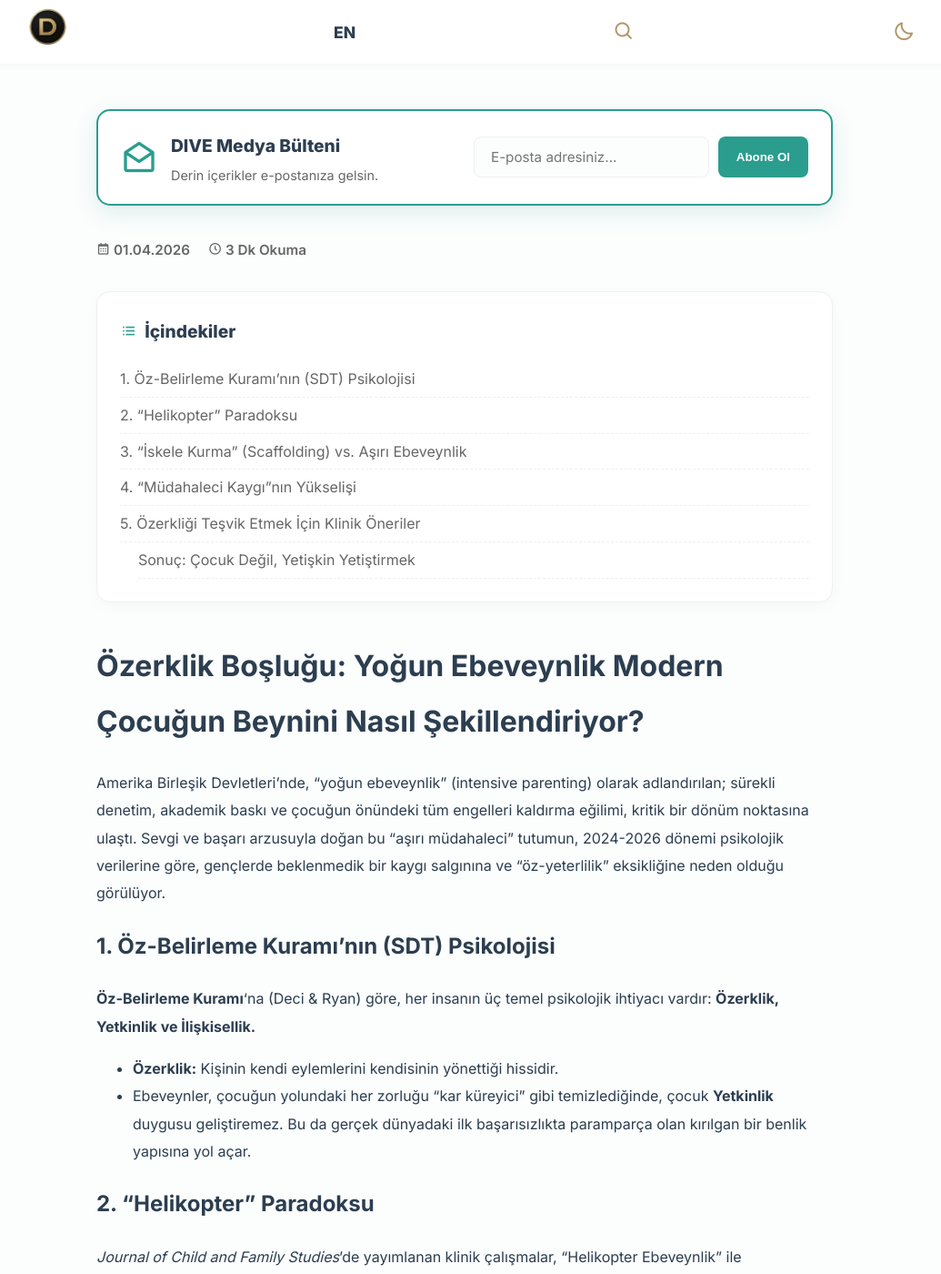
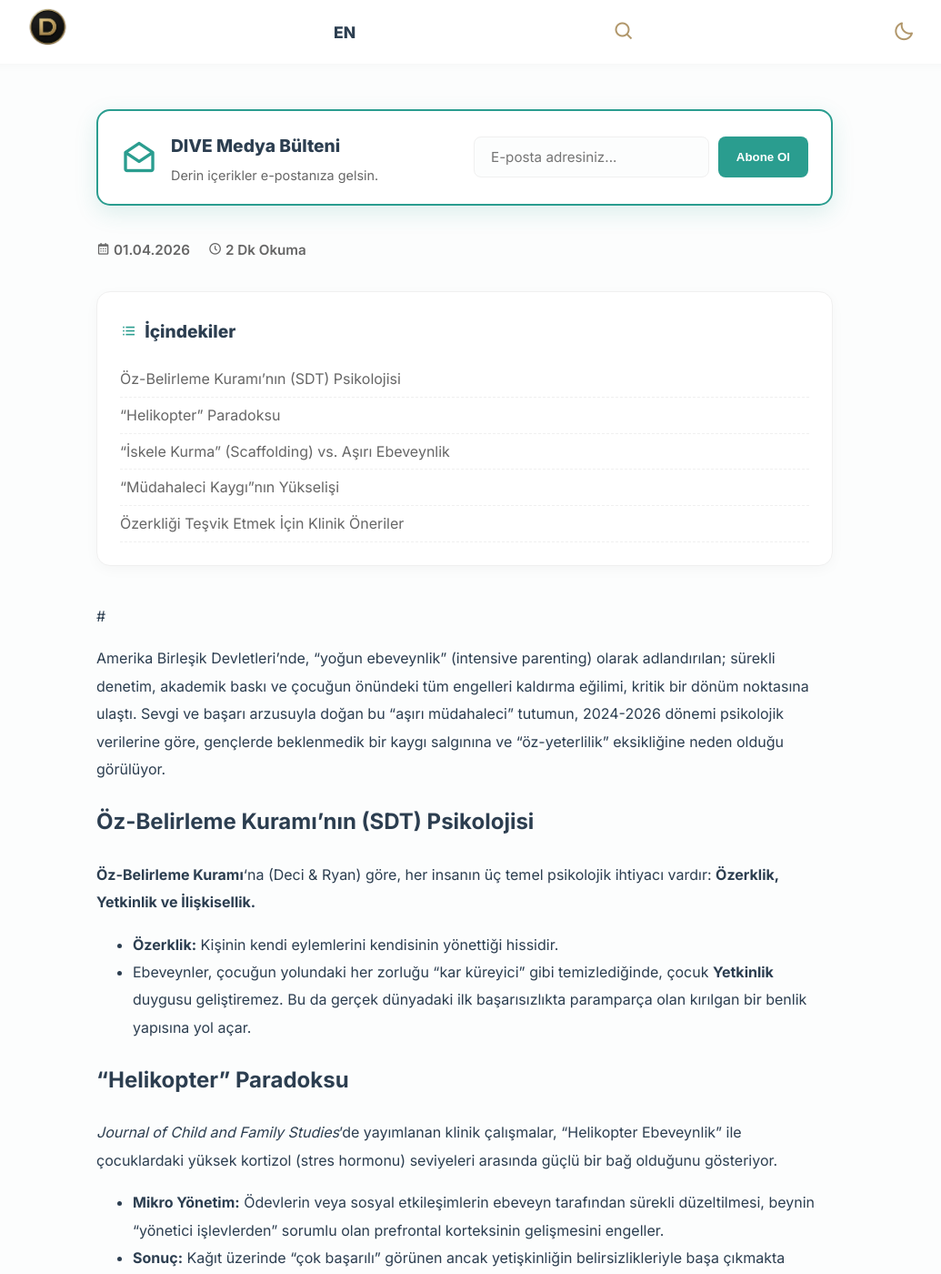
Before and after one commit to EKTHOLDING/dive, a Jekyll site: the page built from _posts/2026-04-01-yoğun-ebeveynliğin-çocuk-özerkliği-üzerindeki-etkisi.md, in a window 1280 px wide and 1400 px high. Shown: the whole window at 91% size, without its empty margins (129-1164 px from the left). Built offline with Jekyll 4.4.1, drawn with Linux system fonts in a browser that asks for light colours; some of the changed text lies outside the part shown.

Commit message:
Update 🇹🇷 Türkçe Yazı Ekle “2026-04-01-yoğun-ebeveynliğin-çocuk-özerkliği-üzerindeki-etkisi”

```diff
--- a/_posts/2026-04-01-yoğun-ebeveynliğin-çocuk-özerkliği-üzerindeki-etkisi.md
+++ b/_posts/2026-04-01-yoğun-ebeveynliğin-çocuk-özerkliği-üzerindeki-etkisi.md
@@ -6,18 +6,18 @@
 image: https://res.cloudinary.com/dk9zsrfpj/image/upload/v1775071013/family_whsaaq.png
 ---
 
-# Özerklik Boşluğu: Yoğun Ebeveynlik Modern Çocuğun Beynini Nasıl Şekillendiriyor?
+#
 
 Amerika Birleşik Devletleri'nde, "yoğun ebeveynlik" (intensive parenting) olarak adlandırılan; sürekli denetim, akademik baskı ve çocuğun önündeki tüm engelleri kaldırma eğilimi, kritik bir dönüm noktasına ulaştı. Sevgi ve başarı arzusuyla doğan bu "aşırı müdahaleci" tutumun, 2024-2026 dönemi psikolojik verilerine göre, gençlerde beklenmedik bir kaygı salgınına ve "öz-yeterlilik" eksikliğine neden olduğu görülüyor.
 
-## 1. Öz-Belirleme Kuramı'nın (SDT) Psikolojisi
+## Öz-Belirleme Kuramı'nın (SDT) Psikolojisi
 
 **Öz-Belirleme Kuramı**'na (Deci & Ryan) göre, her insanın üç temel psikolojik ihtiyacı vardır: **Özerklik, Yetkinlik ve İlişkisellik.**
 
 - **Özerklik:** Kişinin kendi eylemlerini kendisinin yönettiği hissidir.
 - Ebeveynler, çocuğun yolundaki her zorluğu "kar küreyici" gibi temizlediğinde, çocuk **Yetkinlik** duygusu geliştiremez. Bu da gerçek dünyadaki ilk başarısızlıkta paramparça olan kırılgan bir benlik yapısına yol açar.
 
-## 2. "Helikopter" Paradoksu
+## "Helikopter" Paradoksu
 
 _Journal of Child and Family Studies_’de yayımlanan klinik çalışmalar, "Helikopter Ebeveynlik" ile çocuklardaki yüksek kortizol (stres hormonu) seviyeleri arasında güçlü bir bağ olduğunu gösteriyor.
 
@@ -26,21 +26,21 @@
 
 > **Görsel Notu:** Gerçekçi bir fotoğraf; 6-7 yaşlarında bir çocuk kendi ayakkabı bağcıklarını bağlamaya veya karmaşık bir blok kule yapmaya çalışırken, ebeveyni yanında oturmuş, müdahale etmeden destekleyici bir tavırla izliyor. (İskele Kurma Tekniği - Scaffolding)
 
-## 3. "İskele Kurma" (Scaffolding) vs. Aşırı Ebeveynlik
+## "İskele Kurma" (Scaffolding) vs. Aşırı Ebeveynlik
 
 Amerikan gelişim psikolojisinde **"İskele Kurma"** (Vygotsky) altın standarttır.
 
 - **Aşırı Ebeveynlik:** Görevi çocuk adına ebeveynin yapmasıdır.
 - **İskele Kurma:** Çocuğun görevi _kendi başına_ tamamlayabilmesi için sadece ihtiyacı olan kadar destek sağlamaktır. Psikolojik olarak "zafer" çocuğa ait kalır; bu da beyinde dayanıklılık (resilience) için gerekli nörolojik yolları oluşturur.
 
-## 4. "Müdahaleci Kaygı"nın Yükselişi
+##  "Müdahaleci Kaygı"nın Yükselişi
 
 Veriler, yoğun ebeveynliğin çoğunlukla ebeveynin kendi "gelecek kaygısından" kaynaklandığını gösteriyor. Rekabetçi bir ekonomide ebeveynler, çocuğun başarısını kendi değerlerinin bir yansıması olarak görüyor. Bu durum çocukta şu sonuçları doğuruyor:
 
 - 18 yaşından önce tükenmişlik (burnout) riski.
 - "İçsel Denetim Odağı" (hayatını etkileyebileceği inancı) kaybı.
 
-## 5. Özerkliği Teşvik Etmek İçin Klinik Öneriler
+## Özerkliği Teşvik Etmek İçin Klinik Öneriler
 
 Dayanıklı ve özerk bir çocuk yetiştirmek için Amerikan psikoloji standartları şu değişimleri önermektedir:
 
@@ -48,10 +48,4 @@
 2. **Yaşa Uygun Sorumluluk:** 8 yaşına gelen bir çocuk kendi sabah rutinini yönetebilmeli, 14 yaşına gelen bir çocuk dijital takip olmadan mahallesinde veya toplu taşımada tek başına hareket edebilmelidir.
 3. **"Serbest Oyuna Öncelik Verin:** Yapılandırılmamış, denetimsiz oyun; çocukların müzakere, risk değerlendirme ve çatışma çözme becerilerini öğrendiği yerdir.
 
-***
-
-### **Sonuç: Çocuk Değil, Yetişkin Yetiştirmek**
-
-Ebeveynliğin amacı, klinik standartlara göre "kendi işine son vermektir." Ebeveyn bir "yönetici"den "danışman" rolüne geçtiğinde, çocuğunun 21. yüzyılın karmaşıklıkları için gerekli olan azim ve özgüveni geliştirmesine izin verir. Özerklik, çocuklara 18 yaşına geldiklerinde verilen bir hediye değildir; her gün egzersiz yapmaları gereken bir kastır.
-
-**By:** Dilara Türkoğlu
+YAZAN: DİLARA KARABACAK
```
